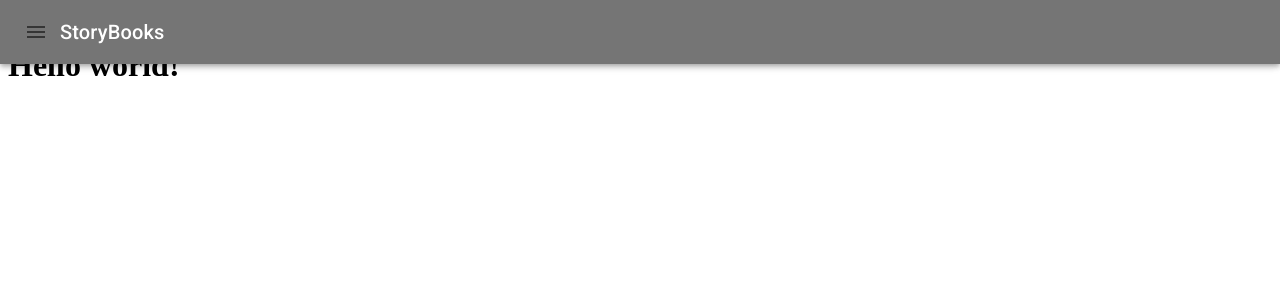
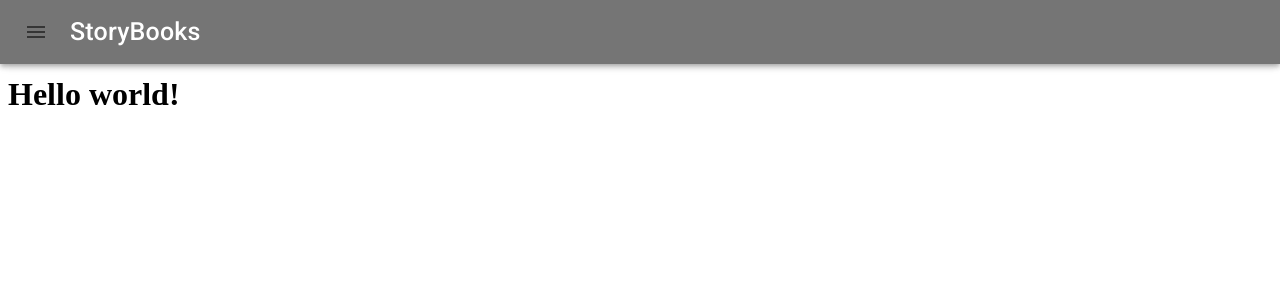
Before and after one commit to joeauyeung/storybooks, a React (Create React App) app in the folder client/: page / in a window 1280 px wide. Shown: the top 300 px of the page. Built offline with nearby package versions, Linux system fonts and the light colour scheme.

Commit message:
Create app theme colors

```diff
--- a/client/src/components/App.jsx
+++ b/client/src/components/App.jsx
@@ -1,6 +1,8 @@
 import React from "react";
 import { createMuiTheme, ThemeProvider } from "@material-ui/core/styles";
+import { makeStyles } from "@material-ui/styles";
 import Navbar from "./Navbar";
+
 
 // Create the theme colors
 const theme  = createMuiTheme({
@@ -14,13 +16,18 @@ const theme  = createMuiTheme({
     }
 })
 
-
+const useStyles = makeStyles({
+    navbar: {
+        marginTop: "50px"
+    }
+})
 
 function App() {
+    const classes = useStyles();
     return (
     <ThemeProvider theme={ theme }>
-        <div>
-            <Navbar/>
+        <div className={ classes.navbar }>
+            <Navbar  />
             <h1>Hello world!</h1>
         </div>
     </ThemeProvider>
--- a/client/src/components/Navbar.jsx
+++ b/client/src/components/Navbar.jsx
@@ -4,8 +4,17 @@ import Toolbar from "@material-ui/core/Toolbar";
 import Typography from "@material-ui/core/Typography";
 import IconButton from "@material-ui/core/IconButton";
 import MenuIcon from "@material-ui/icons/Menu";
+import { makeStyles } from "@material-ui/core";
+
+const useStyles = makeStyles({
+    brandname: {
+        marginLeft: "10px",
+        fontSize: "25px"
+    }
+})
 
 export default function Navbar() {
+    const classes = useStyles();
 
     return (
         <div>
@@ -14,7 +23,7 @@ export default function Navbar() {
                     <IconButton edge="start">
                         <MenuIcon />
                     </IconButton>
-                    <Typography variant="h6">
+                    <Typography variant="h6" className={ classes.brandname }>
                         StoryBooks
                     </Typography>
                 </Toolbar>
```
